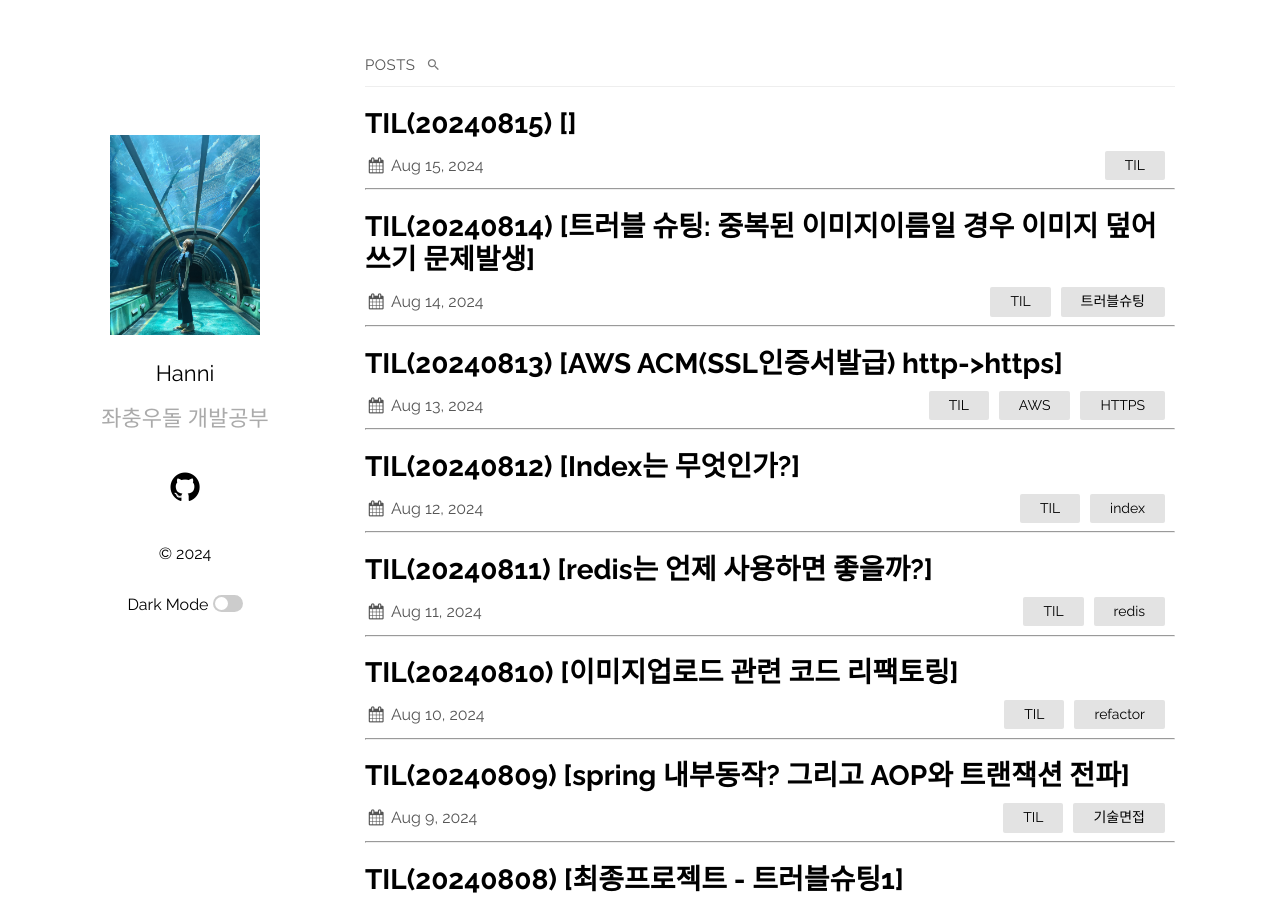
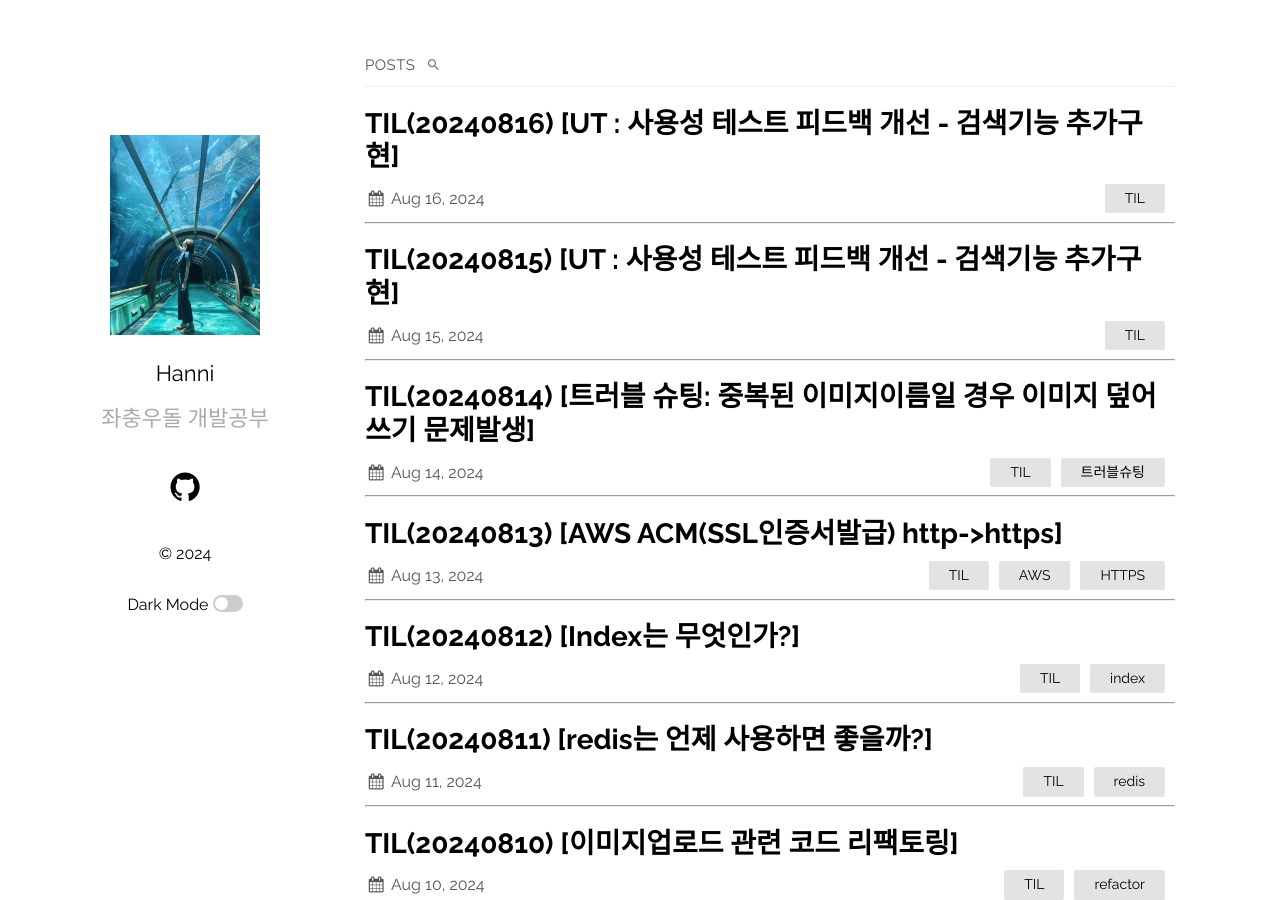
Before and after one commit to HaejungHan/HaejungHan.previous.blog, a Jekyll site: the page built from index.md, in a window 1280 px wide and 900 px high. Built offline with Jekyll 4.4.1, drawn with Linux system fonts in a browser that asks for light colours.

Commit message:
20240816 TIL

````diff
--- a/_posts/2024-08/2024-08-14-이미지업로드시 이미지 고유이름 생성.markdown
+++ b/_posts/2024-08/2024-08-14-이미지업로드시 이미지 고유이름 생성.markdown
@@ -24,7 +24,7 @@ categories: TIL 트러블슈팅
 
 
 ## 🔒 S3 버킷 이미지 덮어쓰기 문제
-- 문제: 고유한 이름 없이 이미지 파일의 오리지널 이름으로 S3에 파일을 저장하면 동일한 이름의 파일을 덮어쓰게 되어 잠재적인 데이터 손실이나 잘못된 파일 검색이 발생할 수 있습니다.
+- 문제: 고유한 이름 없이 이미지 파일의 오리지널 이름으로 S3에 파일을 저장이 되므로써 동일한 이름의 파일을 덮어쓰게 되 잠재적인 데이터 손실이나 잘못된 파일 검색이 발생하는 문제가 발생
 
 - 문제 해결 프로세스:
 
--- a/_posts/2024-08/2024-08-15- copy.markdown
+++ b/_posts/2024-08/2024-08-15- copy.markdown
@@ -1,8 +1,50 @@
 ---
 layout: post
-title:  "TIL(20240815) []"
-date:  2024-08-15
+title:  "TIL(20240816) [UT : 사용성 테스트 피드백 개선 - 검색기능 추가구현]"
+date:  2024-08-16
 categories: TIL
 ---
 
 ----------------------------------------------------------------------------
+
+![image](https://github.com/user-attachments/assets/6c1313cf-8b84-43be-a4a1-2161194b8f48)
+
+```java
+@GetMapping("/search")
+  public ResponseEntity<CommonResponseDto<PaginationResponse<ChallengeSummaryResponseDto>>> getChallengesBySearch(
+	  @RequestParam(value = "title", required = false) String title,
+	  @RequestParam(value = "page", defaultValue = "0") int page,
+	  @RequestParam(value = "size", defaultValue = "9") int size
+  ) {
+	PaginationResponse<ChallengeSummaryResponseDto> challengeListBySearch = challengeService.getChallengesBySearch(title, page, size);
+	return ResponseEntity.ok().body(new CommonResponseDto<>(
+		HttpStatus.OK.value(), "챌린지 제목 검색결과 조회 성공", challengeListBySearch));
+  }
+```
+
+```java
+@Transactional(readOnly = true)
+  public PaginationResponse<ChallengeSummaryResponseDto> getChallengesBySearch(String title, int page, int size) {
+	Pageable pageable = PageRequest.of(page, size);
+
+	if(title == null) {
+	  title = "";
+	}
+
+	Page<Challenge> challengeListBySearch = challengeRepository.findByTitleContaining(title, pageable);
+	if (challengeListBySearch.isEmpty()) {
+	  throw new GlobalException(ErrorCode.NOT_FOUND_CHALLENGE);
+	}
+
+	List<ChallengeSummaryResponseDto> challengeList = challengeListBySearch.getContent().stream()
+		.map(challenge -> new ChallengeSummaryResponseDto(challenge)).toList();
+
+	return new PaginationResponse<>(
+		challengeList,
+		challengeListBySearch.getTotalPages(),
+		challengeListBySearch.getTotalPages(),
+		challengeListBySearch.getNumber(),
+		challengeListBySearch.getSize()
+	);
+  }
+```
--- /dev/null
+++ b/_posts/2024-08/2024-08-16- copy 2.markdown
@@ -0,0 +1,8 @@
+---
+layout: post
+title:  "TIL(20240815) [UT : 사용성 테스트 피드백 개선 - 검색기능 추가구현]"
+date:  2024-08-15
+categories: TIL
+---
+
+----------------------------------------------------------------------------
````
